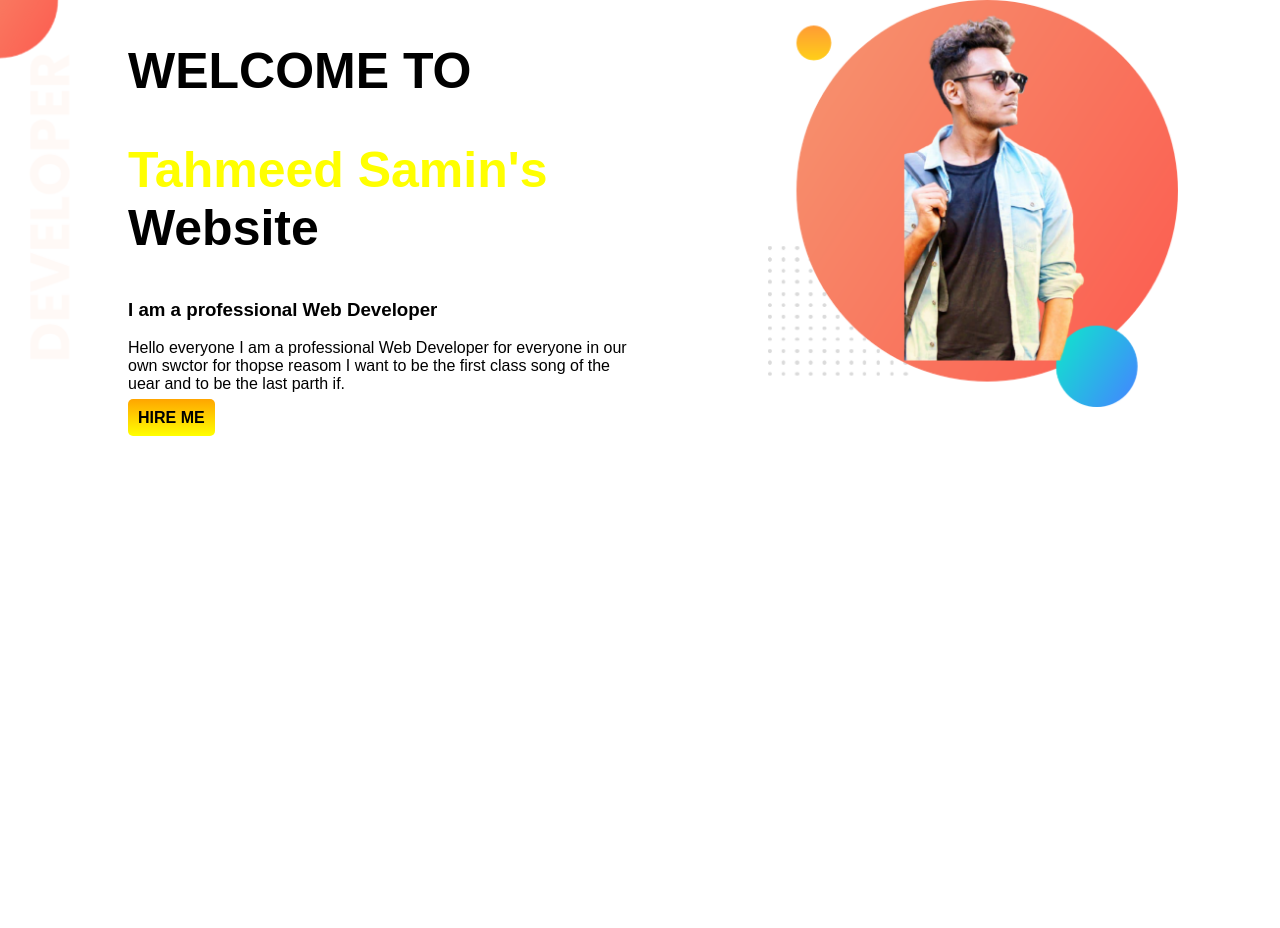
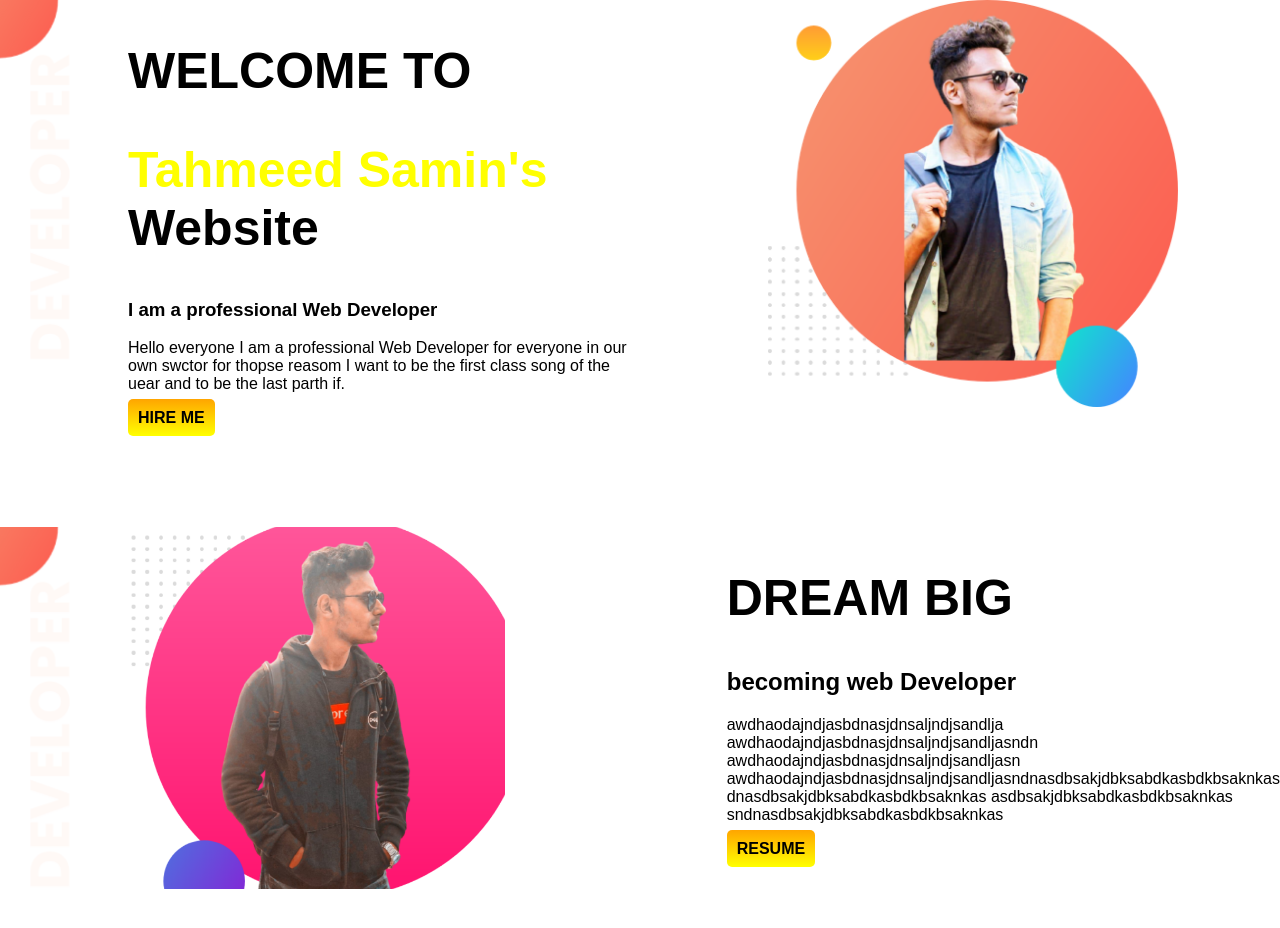
Before and after one commit to Samin35/my-portfolio, a plain HTML site: page index.html in a window 1280 px wide. Before the commit the page ends 800 px from the top, so only its background shows below. Drawn offline with Linux system fonts and the light colour scheme; a web font is replaced by a local one.

Commit message:
first commit

```diff
--- a/index.html
+++ b/index.html
@@ -26,6 +26,34 @@
     <img src="samin.png">
 
   </div>
+</section >
+<section class="banner">
+    <div class="half">
+        <img src="rahim.png">
+    </div>
+
+    <div class="half" >
+        <h1> DREAM BIG</h1>
+        <h2> becoming web Developer</h2>
+
+        <p>
+            awdhaodajndjasbdnasjdnsaljndjsandlja            awdhaodajndjasbdnasjdnsaljndjsandljasndn            awdhaodajndjasbdnasjdnsaljndjsandljasn            awdhaodajndjasbdnasjdnsaljndjsandljasndnasdbsakjdbksabdkasbdkbsaknkas
+            dnasdbsakjdbksabdkasbdkbsaknkas
+            asdbsakjdbksabdkasbdkbsaknkas
+            sndnasdbsakjdbksabdkasbdkbsaknkas
+        </p>
+
+
+    <a class="link-button" target="_blank" href="https://docs.google.com/document/d/16RRiP84qFVVsnWIz6gUF52w542mjYnZdcT4H0fpFWoA/edit">RESUME</a>
+    </div>
+
+    </div>
+
+
+
+
+
+
 </section>
 
 </body>
--- a/style.css
+++ b/style.css
@@ -11,6 +11,7 @@ h1{
  }
  section{
      display: flex;
+     margin-bottom: 100px;
  }
 
  .half{
@@ -34,4 +35,5 @@ h1{
 
     background-image: url(hello.png);
     background-repeat: no-repeat;
+    background position: right;
  }
```
Also changed, not shown: rahim.png (renamed from Untitled design (1).png).
